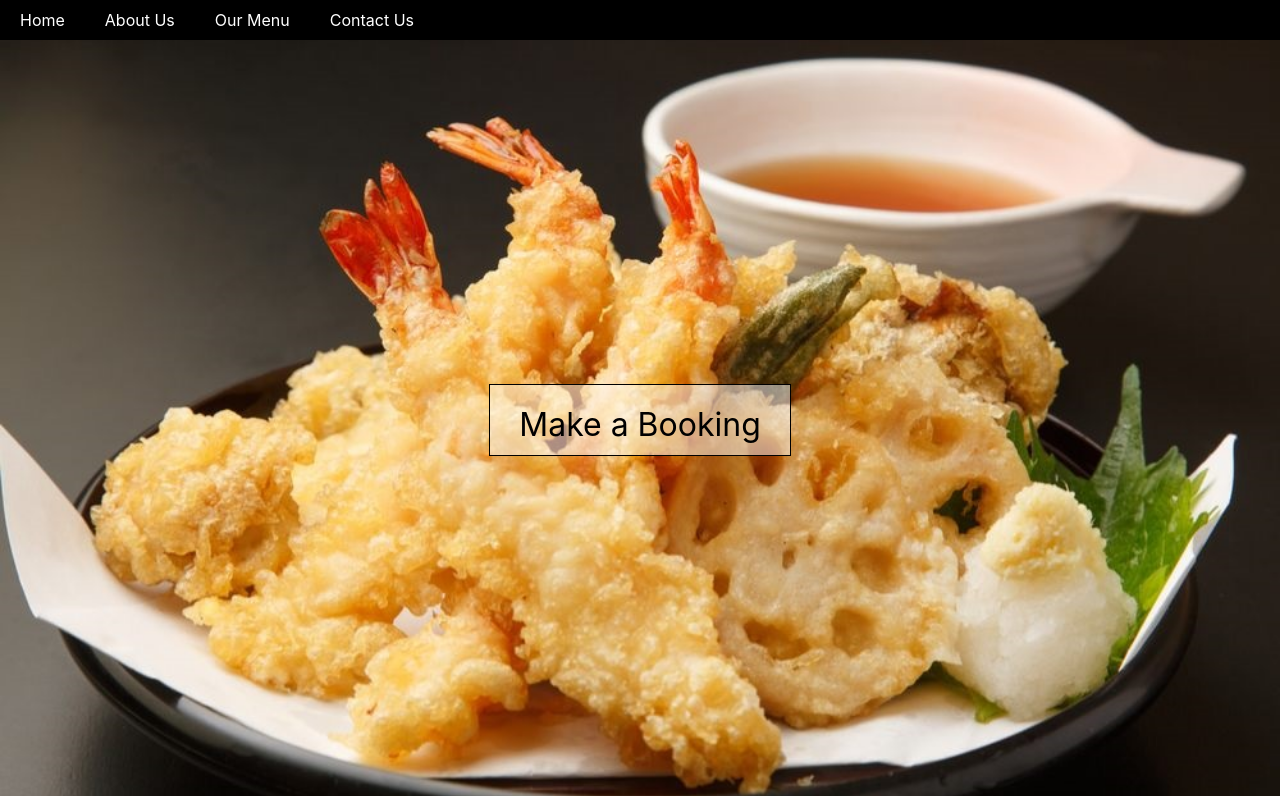
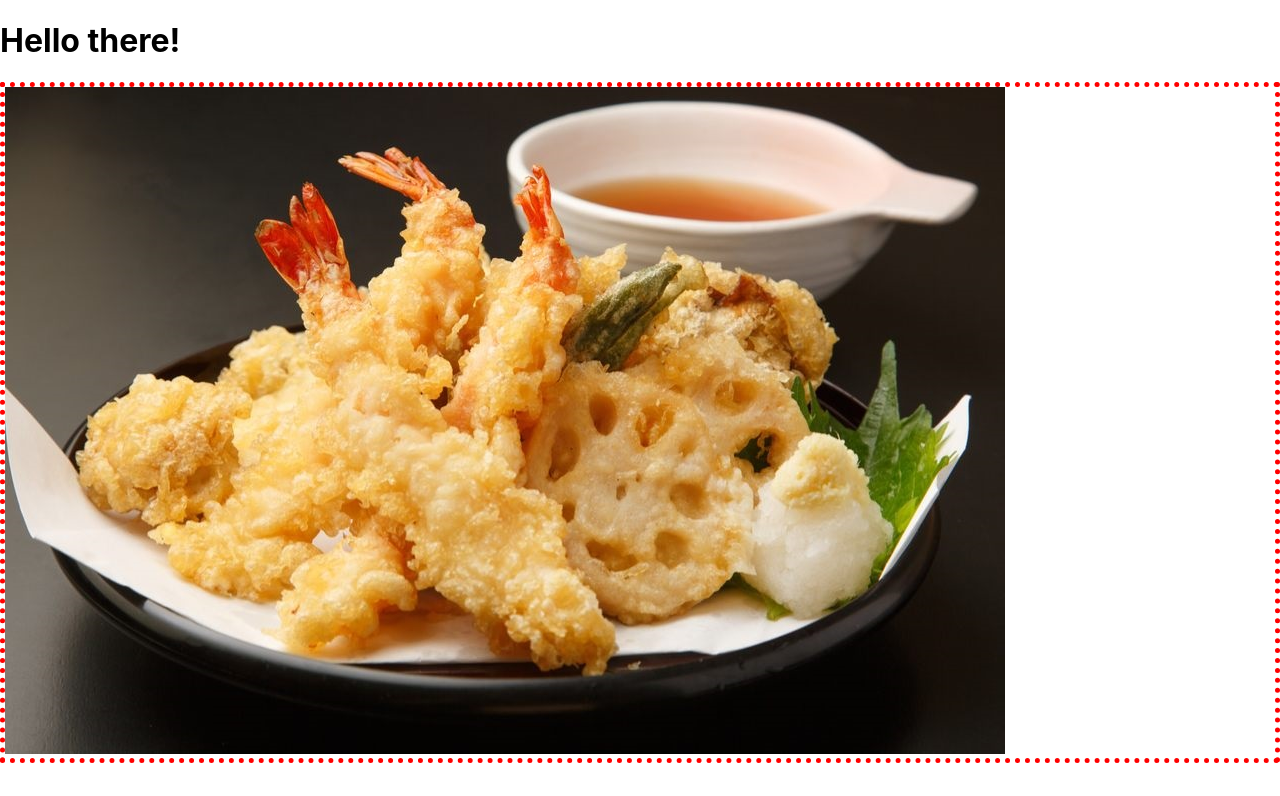
Before and after one commit to SamLookingGlass/ReactPractice, a React (Create React App) app in the folder reacte-handson1/: page / in a window 1280 px wide. Shown: the top 796 px of the page. Built offline with nearby package versions, Linux system fonts and the light colour scheme.

Commit message:
Solution for React handson 2

```diff
--- a/reacte-handson1/src/App.js
+++ b/reacte-handson1/src/App.js
@@ -1,21 +1,26 @@
 import React from 'react';
 import './App.css';
-import Navbar from './Navbar.js'
-import SectionOne from './SectionOne.js'
-import SectionTwo from './SectionTwo.js'
+import Navbar from './Navbar'
+import SectionOne from './SectionOne'
+import SectionTwo from './SectionTwo'
+import DisplayMessage from './DisplayMessage'
+import BorderedImageFrame from './BorderedImageFrame'
+import image from "./japanese-food-1.jpg"
 
 function App() {
-  const styles = {
-    backgroundColor: "pink",
-    height:"50px",
-    margin: "100px"
-  }
+  // const styles = {
+  //   backgroundColor: "pink",
+  //   height:"50px",
+  //   margin: "100px"
+  // }
 
   return (
     <React.Fragment>
-      <Navbar />
-      <SectionOne />
-      <SectionTwo />
+      <DisplayMessage message="Hello there!"/>
+      <BorderedImageFrame img={image} />
+      {/* <Navbar /> */}
+      {/* <SectionOne /> */}
+      {/* <SectionTwo /> */}
     </ React.Fragment>
   )
 
--- /dev/null
+++ b/reacte-handson1/src/BorderedImageFrame.js
@@ -0,0 +1,13 @@
+import React from "react"
+
+export default function BorderedImageFrame(prop) {
+    const styles = {
+        border: "5px dotted",
+        borderColor: "red"
+    }
+    return (
+        <div style={styles}>
+            <img src ={prop.img} alt="test"></img>
+        </div>
+    )
+}
--- /dev/null
+++ b/reacte-handson1/src/DisplayMessage.js
@@ -0,0 +1,10 @@
+import React from "react"
+
+export default function DisplayMessage(prop) {
+    return(
+        <div>
+        <h1>{prop.message}</h1>
+        <h1>{prop.message1}</h1>
+        </div>
+    )
+}
```
